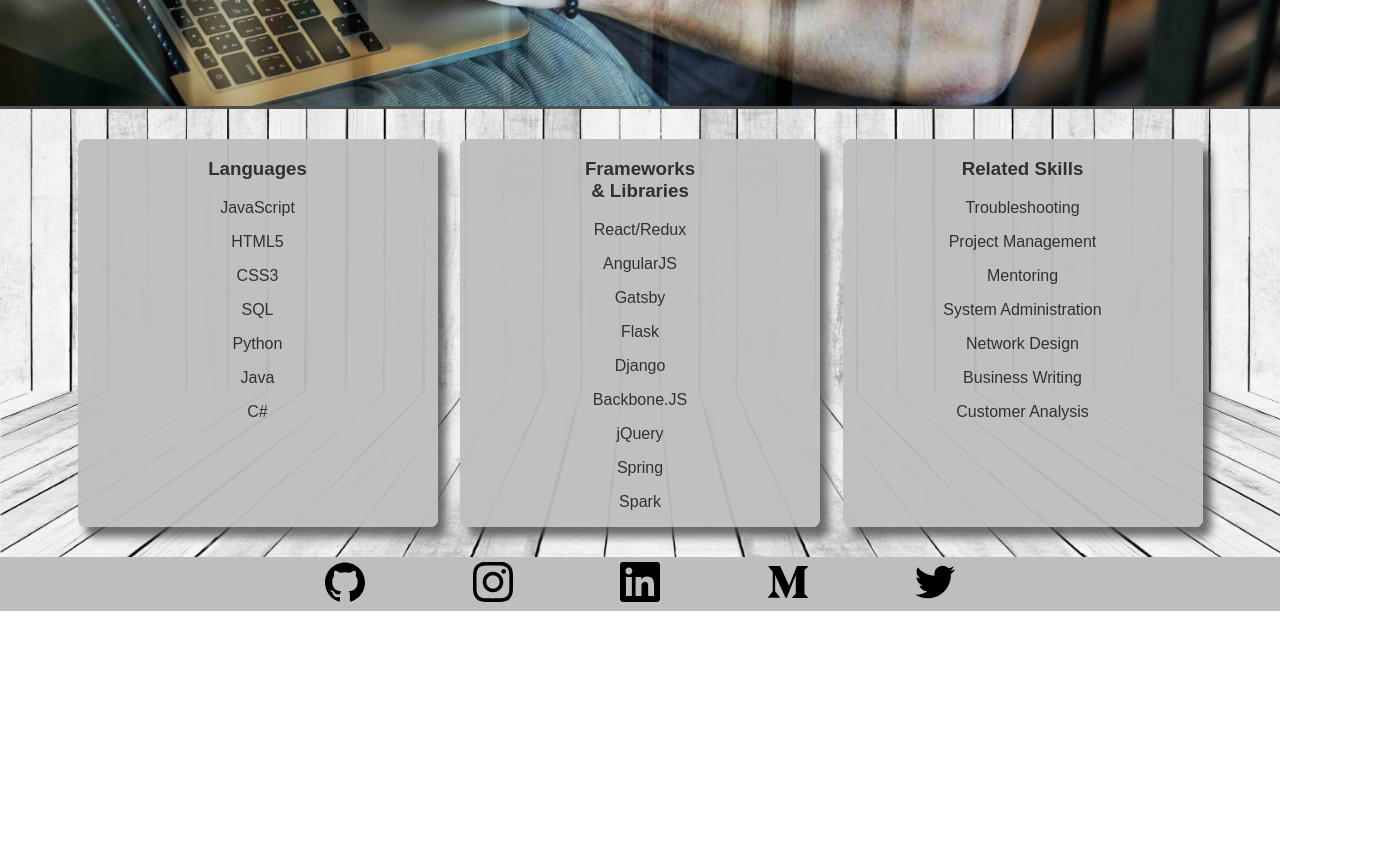
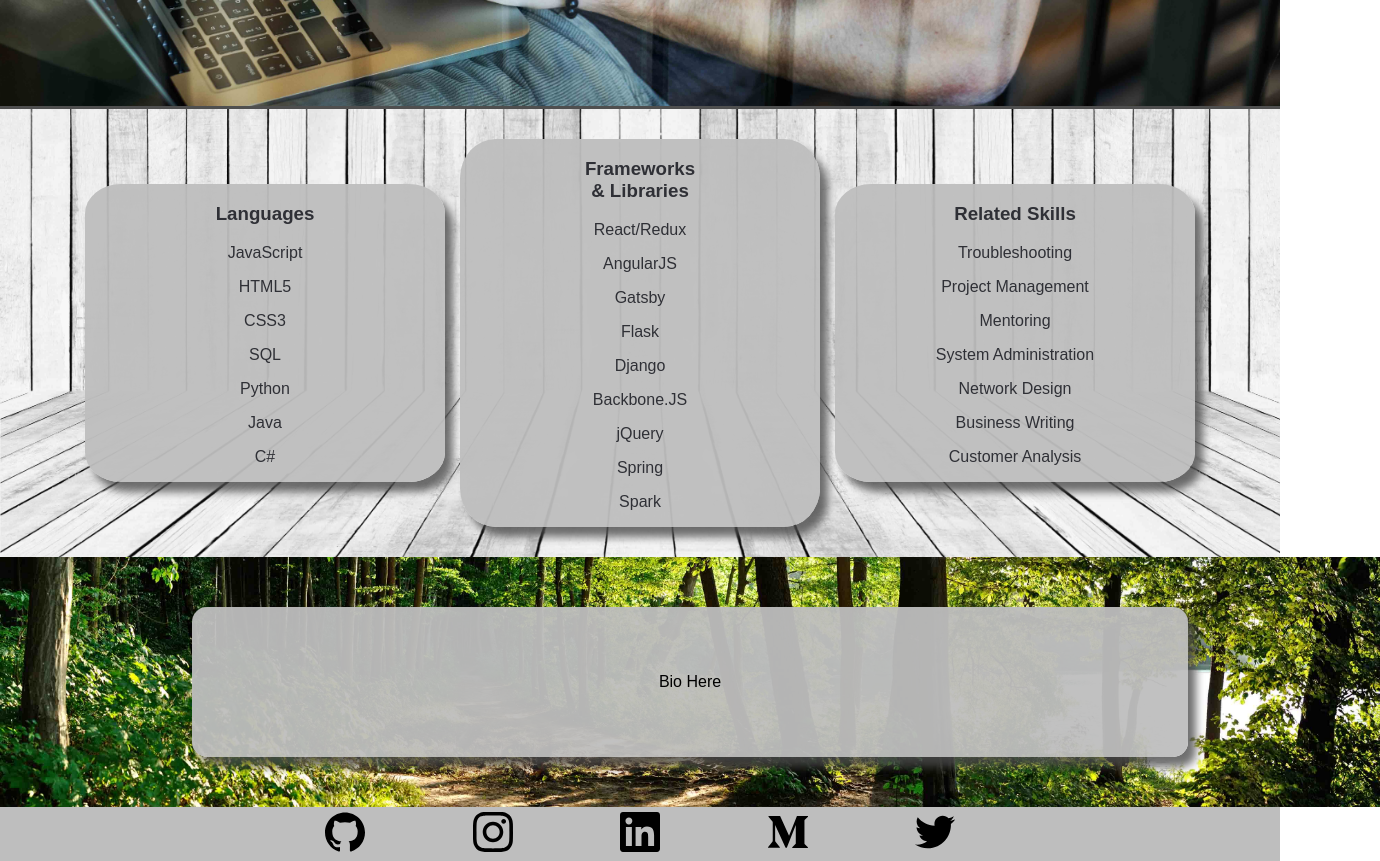
Before and after one commit to MisterAJ/react_portfolio, a React (Create React App) app: page / in a window 1280 px wide. Shown: the part 380-1241 px from the top of the page, 1380 px wide, since content can reach past the window. Before the commit the page ends 991 px from the top, so only its background shows below. Built offline with nearby package versions, Linux system fonts and the light colour scheme.

Commit message:
adds aboutme component

```diff
--- a/src/App.js
+++ b/src/App.js
@@ -1,9 +1,10 @@
 import React, { Component } from "react";
 import "./App.css";
 
+import AboutMe from "./Components/aboutme";
+import Footer from "./Components/footer";
 import Jumbotron from "./Components/jumbotron";
 import Skills from "./Components/skills";
-import Footer from "./Components/footer";
 
 class App extends Component {
   render() {
@@ -11,6 +12,7 @@ class App extends Component {
       <div className="App">
         <Jumbotron />
         <Skills />
+        <AboutMe />
         <Footer />
       </div>
     );
--- /dev/null
+++ b/src/Components/aboutme.js
@@ -0,0 +1,42 @@
+import React, { Component } from "react";
+
+import styled from "styled-components";
+
+const StyledContainer = styled.div`
+  width: 100%;
+  padding: 50px;
+  background: url("./images/trail.jpg");
+  background-repeat: no-repeat;
+  background-size: cover;
+  background-position: center;
+`;
+
+const StyledBio = styled.div`
+    width: 70%
+    max-width: 1200px;
+    margin: auto;
+    padding: 50px;
+    display: inline-block;
+    border-radius: 15px;
+    background-color: rgba(190, 190, 190, 0.95);
+    box-shadow: 8px 10px 8px rgba(75, 75, 75, 0.8);
+`;
+
+const StyledP = styled.p`
+  display: inline-block;
+  font-family: Arial, Helvetica Neue, Helvetica, sans-serif;
+`;
+
+class AboutMe extends Component {
+  render() {
+    return (
+      <StyledContainer>
+        <StyledBio>
+          <StyledP>Bio Here</StyledP>
+        </StyledBio>
+      </StyledContainer>
+    );
+  }
+}
+
+export default AboutMe;
--- a/src/Components/skills.js
+++ b/src/Components/skills.js
@@ -20,7 +20,8 @@ const StyledFlexContainer = styled.div`
 const StyledColumn = styled.div`
   width: 32%;
   max-width: 500px;
-  border-radius: 2%;
+  margin: auto;
+  border-radius: 10%;
   background-color: rgba(190, 190, 190, 0.95);
   font-family: Arial, Helvetica Neue, Helvetica, sans-serif;
   box-shadow: 8px 10px 8px rgba(75, 75, 75, 0.8);
```
Also changed, not shown: public/images/trail.jpg (added).
